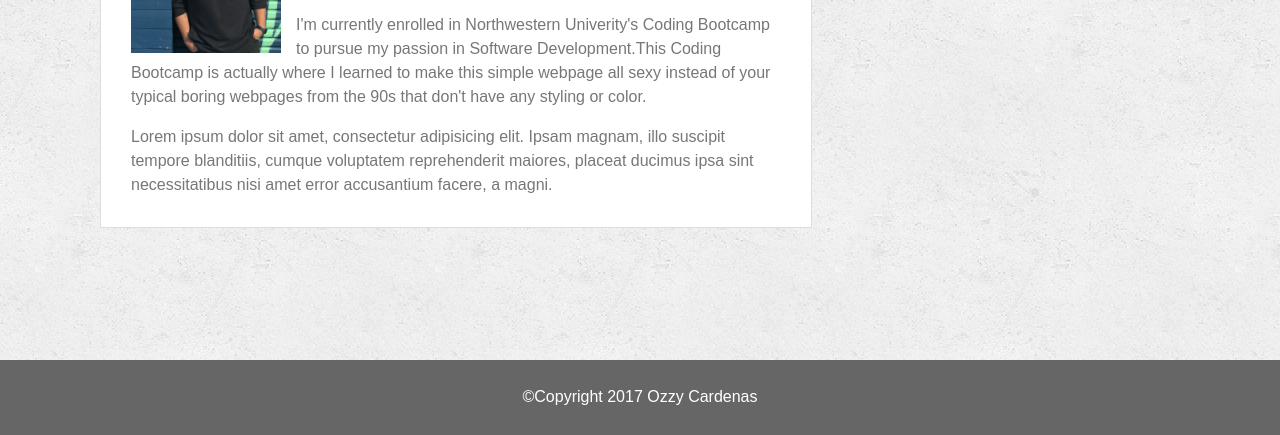
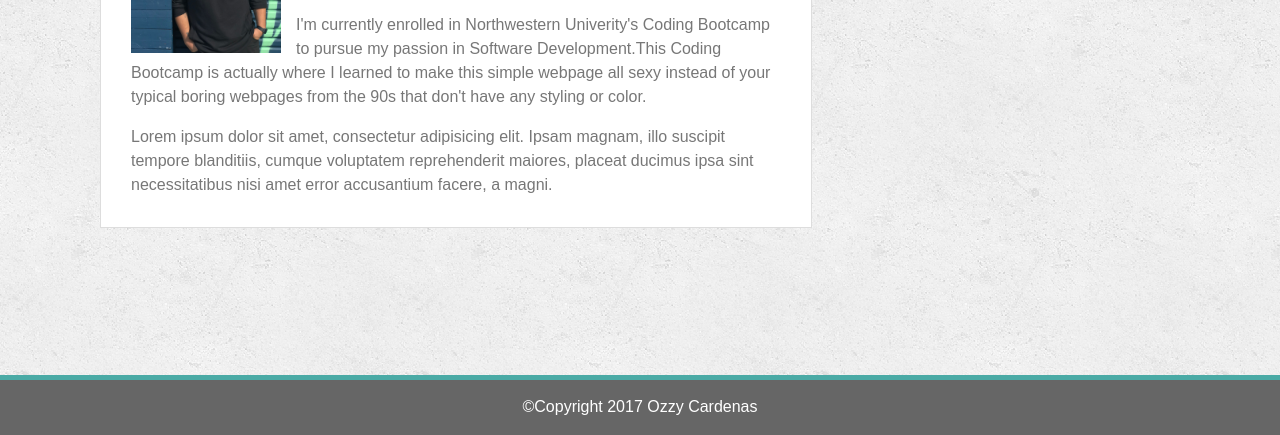
Before and after one commit to iamtheozzy/Basic-Portfolio, a plain HTML site: page index.html in a window 1280 px wide. Shown: the part 365-800 px from the top of the page. Drawn offline with Linux system fonts and the light colour scheme.

Commit message:
finished styling the footer and ready to move on to the header finishin touches. Still need to complete the links.

```diff
--- a/assets/css/style.css
+++ b/assets/css/style.css
@@ -149,16 +149,28 @@ h2 {
 .footer {
   background-color: #666666;
   width: 100%;
-  height: 75px;
+  height: 60px;
   position: fixed;
   bottom: 0%;
   text-align: center;
   color: white;
+  margin-top: 20px;
+  z-index: 1;
+}
+
+#footerteal {
+  height: 5px;
+  background-color: #4aaaa5;
+  border: 0px;
+  z-index: 2;
+  position: relative;
+  top: 0px;
+  margin: 0;
 }
 
 .footer p {
   margin: 0 auto;
   width: 40%;
   display: block;
-  padding: 25px 0;
+  padding: 15px 0;
 }
--- a/index.html
+++ b/index.html
@@ -34,7 +34,6 @@
 
             <div class="connect">
               <h2>Connect with Me</h2>
-              <!-- <hr> -->
               <ul class="social-icons">
                 <hr>
                 <li><a href="#"><img class="connect-images" src="assets/images/githubicon2.png" alt="Github Icon"></a></li>
@@ -44,12 +43,12 @@
               </ul>
             </div>
           </div>
-
       </div>
 
-      <hr id="bottomdiv">
+
         <!-- Footer Box -->
       <div class="footer">
+          <hr id="footerteal">
           <p> ©Copyright 2017 Ozzy Cardenas</p>
       </div>
 
```
